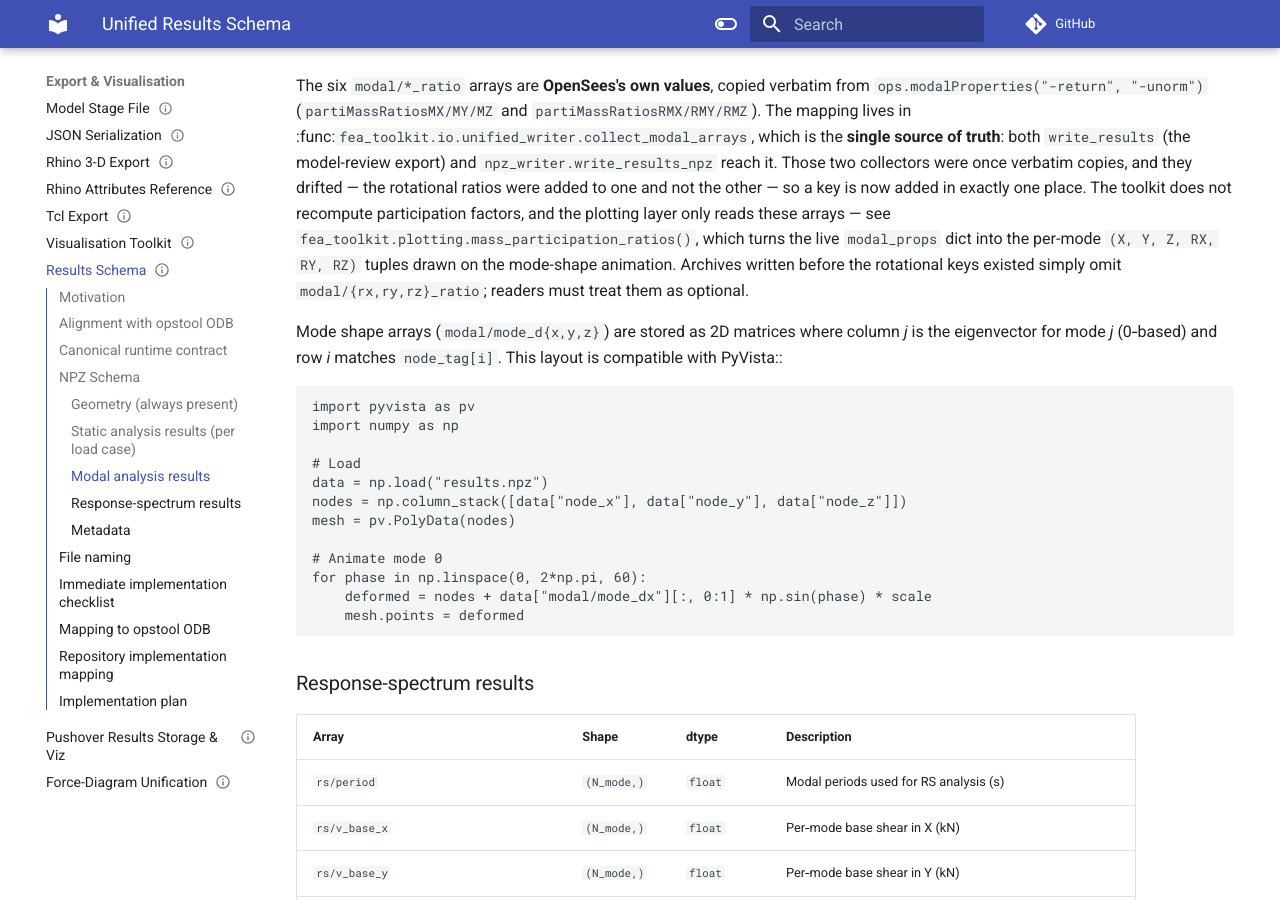
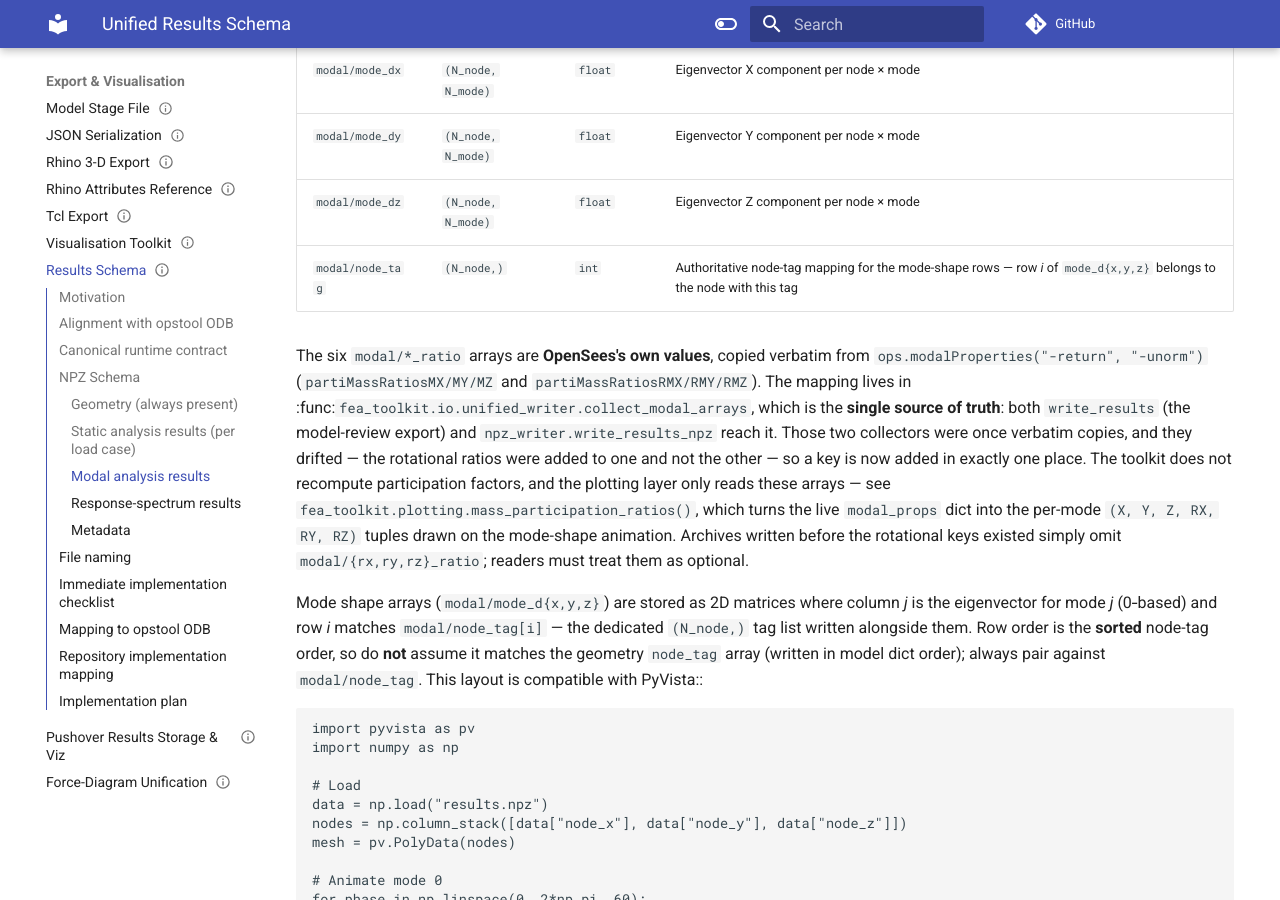
Before and after one commit to boustrephon/fea_toolkit, an MkDocs documentation site: the page built from docs/results_schema.md, in a window 1280 px wide and 900 px high, scrolled down 7471 px. Built offline with MkDocs 1.6.1 and Material for MkDocs 9.7.7, drawn with Linux system fonts in a browser that asks for light colours; comment, search, counter and statistics services are not loaded.

Commit message:
docs: pair mode-shape rows with modal/node_tag and fix the viewer import
results_schema.md aligned the modal mode-shape matrices by row index with the
geometry node_tag array, but the writer fills modal/node_tag in sorted tag
order while the geometry array follows model dict order, so a reader
following the doc would mis-pair rows.  Document the dedicated (N_node,)
modal/node_tag array -- now also listed in the modal results table -- the
sorted row order, and why the geometry field must not be used for the join.

viewer.md's mode-shape example called mass_participation_ratios() without
importing it; import it alongside plot_mode_animation.

```diff
--- a/docs/results_schema.md
+++ b/docs/results_schema.md
@@ -253,6 +253,7 @@ always compare against ``abs(control_disp)``.
 | `modal/mode_dx` | `(N_node, N_mode)` | `float` | Eigenvector X component per node × mode |
 | `modal/mode_dy` | `(N_node, N_mode)` | `float` | Eigenvector Y component per node × mode |
 | `modal/mode_dz` | `(N_node, N_mode)` | `float` | Eigenvector Z component per node × mode |
+| `modal/node_tag` | `(N_node,)` | `int` | Authoritative node-tag mapping for the mode-shape rows — row *i* of `mode_d{x,y,z}` belongs to the node with this tag |
 
 The six ``modal/*_ratio`` arrays are **OpenSees's own values**, copied verbatim
 from ``ops.modalProperties("-return", "-unorm")``
@@ -272,7 +273,10 @@ optional.
 
 Mode shape arrays (``modal/mode_d{x,y,z}``) are stored as 2D matrices where
 column *j* is the eigenvector for mode *j* (0‑based) and row *i* matches
-``node_tag[i]``.  This layout is compatible with PyVista::
+``modal/node_tag[i]`` — the dedicated ``(N_node,)`` tag list written alongside
+them.  Row order is the **sorted** node-tag order, so do **not** assume it
+matches the geometry ``node_tag`` array (written in model dict order); always
+pair against ``modal/node_tag``.  This layout is compatible with PyVista::
 
     import pyvista as pv
     import numpy as np
```
Also changed, not shown: docs/viewer.md (+1 -1 lines).
